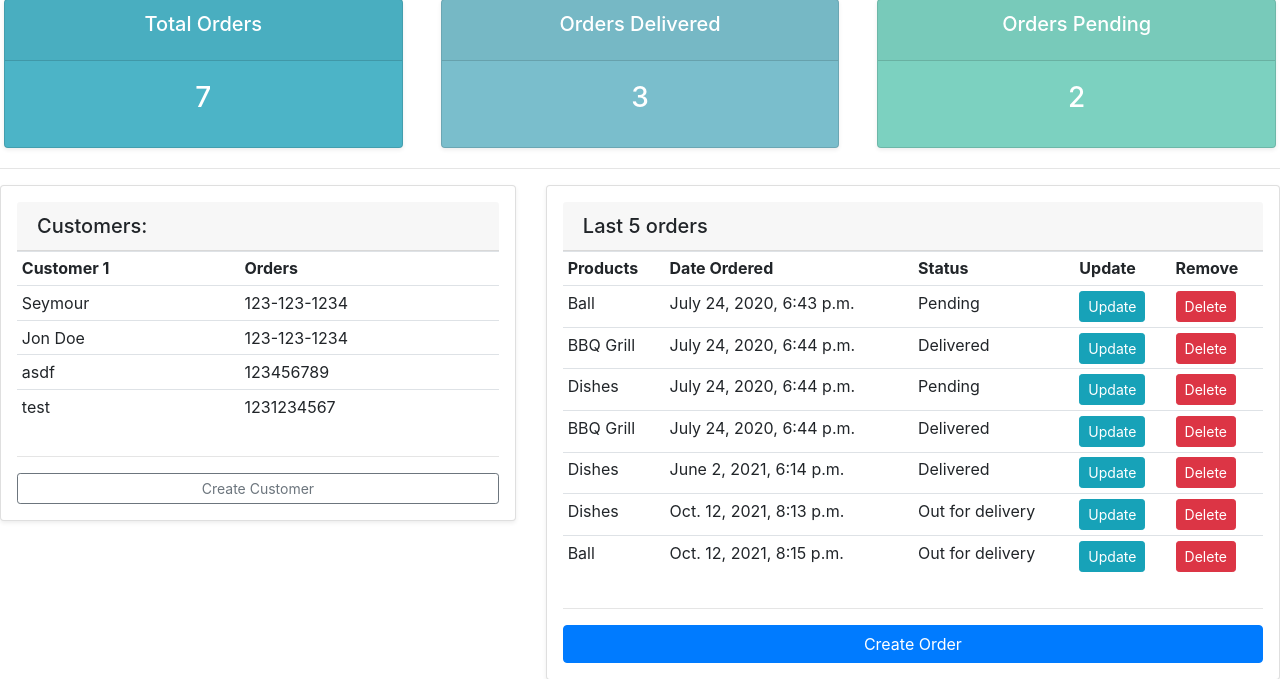
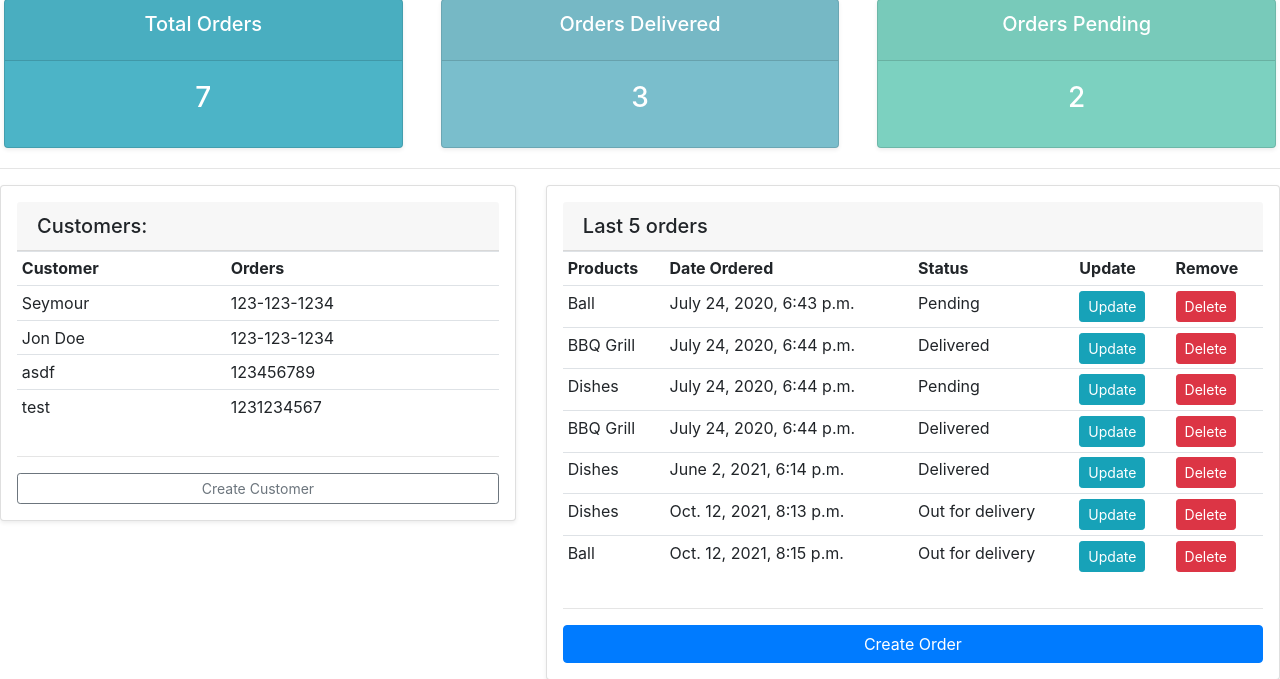
Before and after one commit to Genarojrsanchez/CRM, a Django app: page / in a window 1280 px wide. Shown: the part 145-824 px from the top of the page. Run offline with Django 3.2, Linux system fonts and the light colour scheme; data comes from the database, SQL or seed files in the repository; some libraries are stand-ins or nearby versions.

```diff
--- a/main/accounts/templates/accounts/dashboard.html
+++ b/main/accounts/templates/accounts/dashboard.html
@@ -8,7 +8,7 @@
                <h5 class="card-header"> Customers:</h5>
                 <table class="table table-sm">
                     <tr>
-                        <th>Customer 1</th>
+                        <th>Customer</th>
                          <th>Orders</th>
                     {% for customer in customers%}
                     <tr>
```
